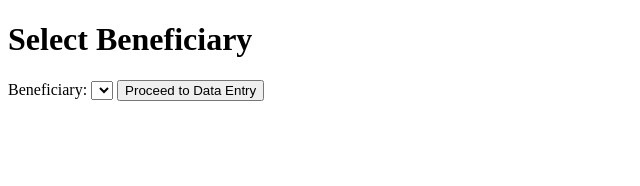
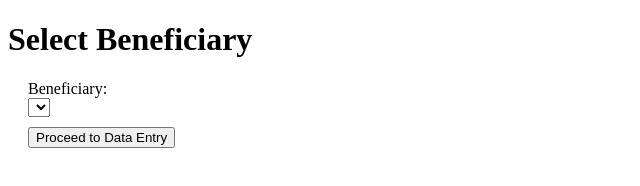
Before and after one commit to rohinma/trainer-data-app, a plain HTML site: page beneficiaries.html in a window 1280 px wide. Shown: the whole page, without its empty margins (0-640 px from the left). Drawn offline with Linux system fonts and the light colour scheme; no server answers.

Commit message:
Update beneficiaries.html

```diff
--- a/beneficiaries.html
+++ b/beneficiaries.html
@@ -4,6 +4,18 @@
     <meta charset="UTF-8">
     <meta name="viewport" content="width=device-width, initial-scale=1.0">
     <title>Select Beneficiary</title>
+    <style>
+        form {
+            margin: 20px;
+        }
+        select {
+            display: block;
+            margin-bottom: 10px;
+        }
+        button {
+            display: block;
+        }
+    </style>
 </head>
 <body>
     <h1>Select Beneficiary</h1>
```
